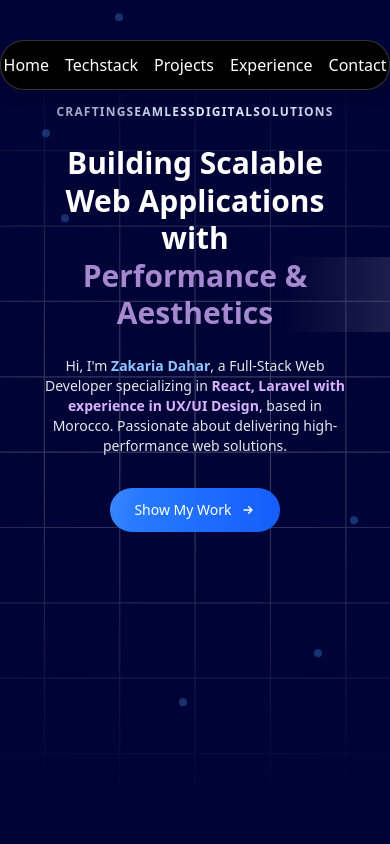
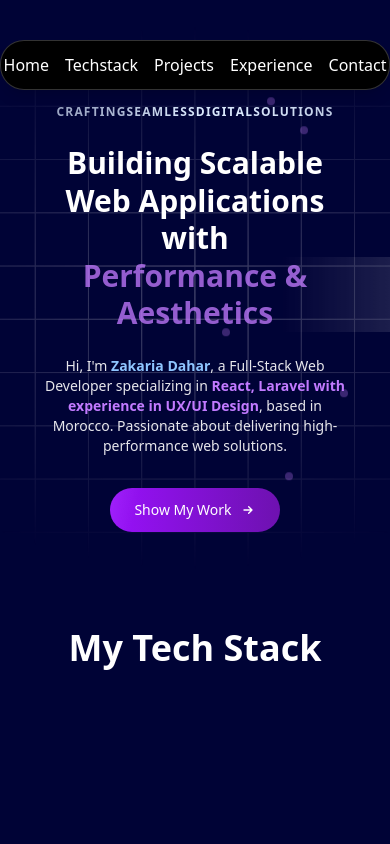
Before and after one commit to zackcis/Portfolio_Vite_React, a React (Vite) app: page / in a window 390 px wide. Shown: the top 844 px of the page. Built offline with nearby package versions, Linux system fonts and the light colour scheme.

Commit message:
improving the style for a better responsivity especialy for large laptop and small screen mobile

```diff
--- a/src/pages/Home/components/fifthSection/fifthSection.jsx
+++ b/src/pages/Home/components/fifthSection/fifthSection.jsx
@@ -102,14 +102,14 @@ export const FifthSection = () => {
   return (
     <section
       ref={sectionRef}
-      className="py-16 md:py-24 bg-[#000336] min-h-screen flex flex-col justify-center"
+      className="py-16 md:py-24 bg-[#000336]  flex flex-col justify-center"
     >
       <div className="max-w-7xl mx-auto px-4 sm:px-6 lg:px-8">
         <h1
           ref={titleRef}
           className="text-3xl sm:text-4xl md:text-5xl lg:text-6xl font-bold text-white text-center mb-12 md:mb-16"
         >
-          My <span className="text-purple-500">Work Experience</span>
+          My <span className="text-purple-400">Work Experience</span>
         </h1>
 
         <div className="grid grid-cols-1 sm:grid-cols-2 lg:grid-cols-2 gap-6 sm:gap-8 lg:gap-10">
--- a/src/pages/Home/components/firstSection/firstSection.jsx
+++ b/src/pages/Home/components/firstSection/firstSection.jsx
@@ -2,9 +2,12 @@ import { useState, useEffect } from 'react';
     import { Header } from '../../../../layouts/header';
     import { Link } from "react-scroll"; // Import Link from react-scroll
 
+
+
     export const FirstSection = () => {
         const [isVisible, setIsVisible] = useState(false);
         const [isLoaded, setIsLoaded] = useState(false);
+        const [visible, setVisible] = useState(true);
 
         useEffect(() => {
             // Trigger initial animation
@@ -13,12 +16,26 @@ export const FirstSection = () => {
             setTimeout(() => setIsLoaded(true), 100);
         }, []);
 
+        const [lastScrollY, setLastScrollY] = useState(0);
+
+        useEffect(() => {
+            const handleScroll = () => {
+                const currentScroll = window.scrollY;
+                setVisible(currentScroll < 50 || currentScroll < lastScrollY);
+                setLastScrollY(currentScroll);
+            };
+
+            window.addEventListener("scroll", handleScroll);
+            return () => window.removeEventListener("scroll", handleScroll);
+        }, [lastScrollY]);
+
         return (
-        <section className="magicpattern min-h-screen flex flex-col bg-slate-900 overflow-hidden">
+            <section className="magicpattern flex flex-col bg-slate-900 overflow-hidden">
                 <Header />
                 {/* Animated background gradient */}
                 <div
                     className={`
+
                         absolute inset-0
                         transition-all duration-1000 ease-out
                         ${isVisible ? 'opacity-100 scale-100' : 'opacity-0 scale-150'}
@@ -31,7 +48,7 @@ export const FirstSection = () => {
                         <div
                             key={i}
                             className={`
-                            absolute w-2 h-2 bg-blue-400 rounded-full
+                                absolute w-2 h-2 bg-purple-400 rounded-full
                                 transition-all duration-1000 ease-out
                                 ${isLoaded ? 'opacity-100 blur-0' : 'opacity-0 blur-sm'}
                             `}
@@ -82,7 +99,7 @@ export const FirstSection = () => {
                             className={`
                                 relative inline-block
                                 transition-all duration-1000
-                            ${isLoaded ? 'text-purple-300' : 'text-white'}
+                                ${isLoaded ? 'text-purple-400' : 'text-white'}
                             `}
                             style={{
                                 transitionDelay: '1000ms',
@@ -111,15 +128,15 @@ export const FirstSection = () => {
                         style={{ transitionDelay: '700ms' }}
                     >
                         Hi, I&apos;m <strong className="text-blue-300">Zakaria Dahar</strong>, a Full-Stack Web Developer specializing in
-                    <strong className="text-purple-300"> React, Laravel with experience in UX/UI Design</strong>, based in Morocco. Passionate about
+                        <strong className="text-purple-400"> React, Laravel with experience in UX/UI Design</strong>, based in Morocco. Passionate about
                         delivering high-performance web solutions.
                     </p>
 
                     {/* Button with hover effects */}
-                <Link className=''>
+                    <Link className='' to="projects">
 
                         <button
-                        to
+
                             className={`
                                 cursor-pointer
                             group relative mt-8 sm:mt-10
@@ -127,21 +144,21 @@ export const FirstSection = () => {
                             text-white font-medium text-sm sm:text-base
                             overflow-hidden rounded-full
                             transition-all duration-500
-                        hover:shadow-lg hover:shadow-blue-500/30
+                            hover:shadow-lg hover:shadow-purple-500/30
                             ${isVisible ? 'translate-y-0 opacity-100' : 'translate-y-8 opacity-0'}
                         `}
-                        style={{ transitionDelay: '900ms' }}
-                        onClick={() => window.location.href = '#projects'}
+                            style={{ transitionDelay: '100ms' }}
+                            // onClick={() => window.location.href = ''}
                         >
                             {/* Button background with gradient */}
-                        <div className="absolute inset-0 bg-gradient-to-r from-blue-500 to-blue-600 transition-transform duration-300 group-hover:scale-105" />
+                            <div className="absolute inset-0 bg-gradient-to-r from-purple-600 to-purple-800 transition-transform duration-300 group-hover:scale-105" />
 
                             {/* Button content */}
                             <span className="relative flex items-center gap-2">
 
                                 Show My Work
                                 <svg
-                                className="w-4 h-4 transition-transform duration-300 group-hover:translate-x-1"
+                                    className="w-4 h-4  transition-transform duration-300 group-hover:translate-x-1"
                                     fill="none"
                                     stroke="currentColor"
                                     viewBox="0 0 24 24"
--- a/src/pages/Home/components/footer/footer.jsx
+++ b/src/pages/Home/components/footer/footer.jsx
@@ -17,7 +17,7 @@ export const Footer = () => {
     <footer className="magicpattern relative w-full bg-[#000336] px-6 py-10 md:py-14">
       <div className="flex flex-col items-center text-center">
         <h1 className="text-3xl sm:text-4xl md:text-5xl lg:text-6xl font-bold text-white max-w-3xl">
-          Ready to take <span className="text-purple-500">your</span> digital presence to the next level?
+          Ready to take <span className="text-purple-400">your</span> digital presence to the next level?
         </h1>
         <p className="mt-4 text-gray-300 text-sm sm:text-base md:mt-6 max-w-2xl">
           Reach out to me today and let&apos;s discuss how I can help you achieve your goals.
@@ -26,7 +26,7 @@ export const Footer = () => {
           href={`mailto:${links.ownerEmail}`}
           target="_blank"
           rel="noopener noreferrer"
-          className="mt-6 md:mt-8 flex items-center gap-2 px-5 py-3 text-white bg-purple-600 rounded-lg hover:bg-purple-700 transition"
+          className="mt-6 md:mt-8 flex items-center gap-2 px-5 py-3 text-white bg-purple-600 rounded-lg hover:bg-purple-300 transition"
         >
           <FaLocationArrow size={20} />
           <span>Let's get in touch</span>
@@ -41,7 +41,7 @@ export const Footer = () => {
             href=""
             target="_blank"
             rel="noopener noreferrer"
-            className="text-purple-600"
+            className="text-purple-400 hover:text-purple-300"
           >
             ZAKARIA DAHAR
           </a>
--- a/src/pages/Home/components/fourthSection/fourthSection.jsx
+++ b/src/pages/Home/components/fourthSection/fourthSection.jsx
@@ -50,7 +50,7 @@ export const FourthSection = () => {
         <section className="bg-[#000336] py-8 md:py-16 overflow-hidden relative  flex flex-col items-center">
             <h1 className="text-2xl sm:text-3xl md:text-4xl lg:text-5xl text-white font-bold mb-8 md:mb-12 text-center px-4 max-w-4xl">
                 Kind words from my
-                <span className="text-purple-400"> clients</span> &
+                <span className="text-purple-400 "> clients</span> &
                 <span className="text-purple-400"> Innovatechs</span> team members
             </h1>
             <div className="relative w-full overflow-hidden flex justify-center  md:py-10">
--- a/src/pages/Home/components/thirdSection/Pin.jsx
+++ b/src/pages/Home/components/thirdSection/Pin.jsx
@@ -46,7 +46,7 @@ export const PinContainer = ({
 
 export const PinPerspective = ({ title, href }) => {
   return (
-    <motion.div className="z-[60] flex h-80 w-full items-center justify-center opacity-0 transition duration-500 group-hover/pin:opacity-100">
+    <motion.div className="z-[60]  my-9 lg:my-4 flex h-80 w-full items-center justify-center opacity-0 transition duration-500 group-hover/pin:opacity-100">
       <div className="inset-0 -mt-7 h-full w-full flex-none">
         <div className="absolute inset-x-0 top-0 flex justify-center">
           <a
--- a/src/pages/Home/components/thirdSection/thirdSection.jsx
+++ b/src/pages/Home/components/thirdSection/thirdSection.jsx
@@ -36,7 +36,7 @@ const projects = [
     title: "Rental Cars Platform",
     description: "Car rental service built with React.js, ensuring a smooth booking experience.",
     image: innovacars,
-    sourceCode: 'https://vercel.com/zackcis-projects/my-cars/AZpFNgrMWbwYUsLPDJ7kqnpTNKVN',
+    sourceCode: 'https://my-cars-eta.vercel.app/',
     date: "November 2024",
   },
   {
@@ -100,7 +100,7 @@ export const ThirdSection = () => {
   return (
     <section
       ref={sectionRef}
-      className="bg-[#000336]  w-full min-h-screen  flex flex-col items-center py-16 px-6"
+      className="bg-[#000336] w-full flex flex-col items-center py-16 px-6"
     >
       <div className="text-center mb-12">
         <h1 className="text-4xl sm:text-5xl font-bold text-white">
@@ -114,7 +114,7 @@ export const ThirdSection = () => {
           <PinContainer title="Visit Project" href={project.sourceCode} key={index}>
             <div
               ref={el => cardsRef.current[index] = el}
-              className="min-w-[400px] min-h-[360px] bg-[#2c2c5e67] rounded-xl shadow-xl transition-all duration-300 p-4 relative cursor-pointer"
+              className="min-w-[280px] lg:min-w-[400px]   min-h-[420px]  rounded-xl shadow-xl transition-all duration-300 p-4 relative cursor-pointer"
               onClick={() => window.open(project.sourceCode, '_blank')}
             >
               <div className="overflow-hidden rounded-lg">
```
Lines whose indentation alone changed are shown as unchanged.
